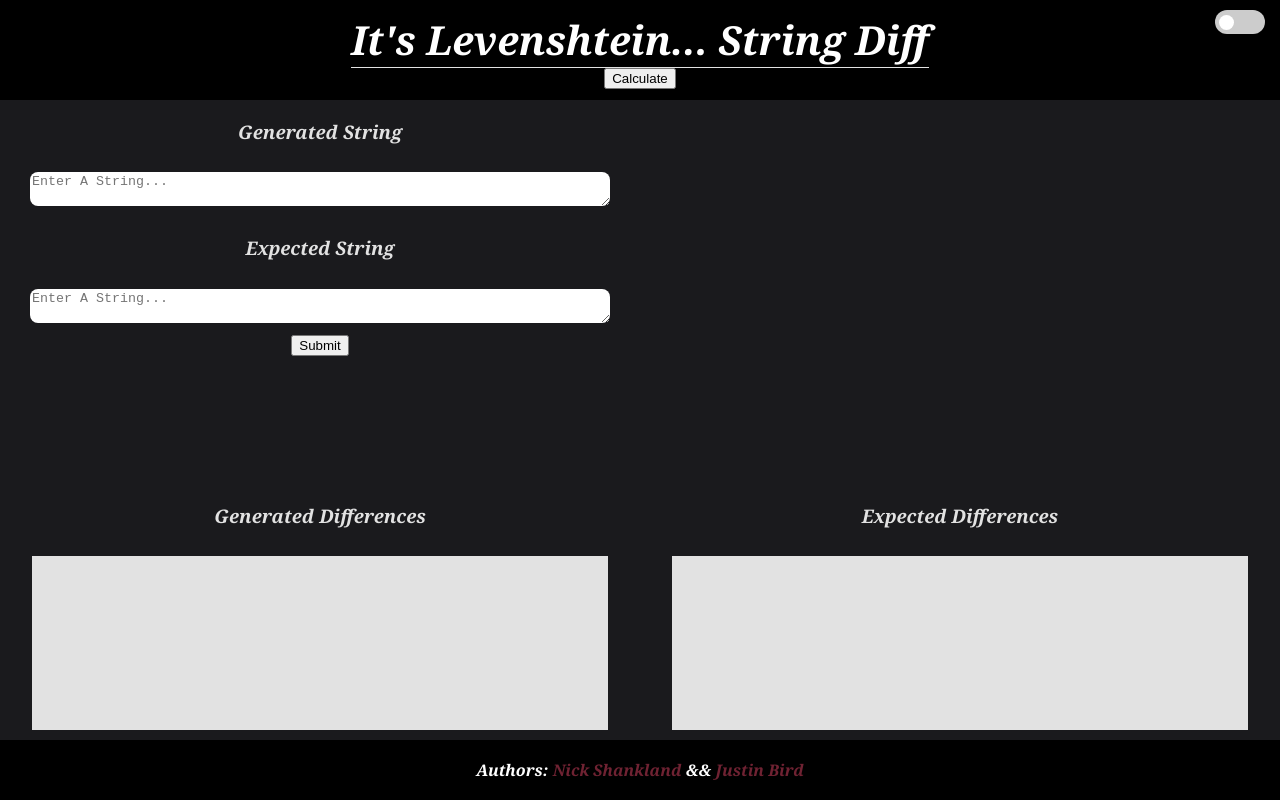
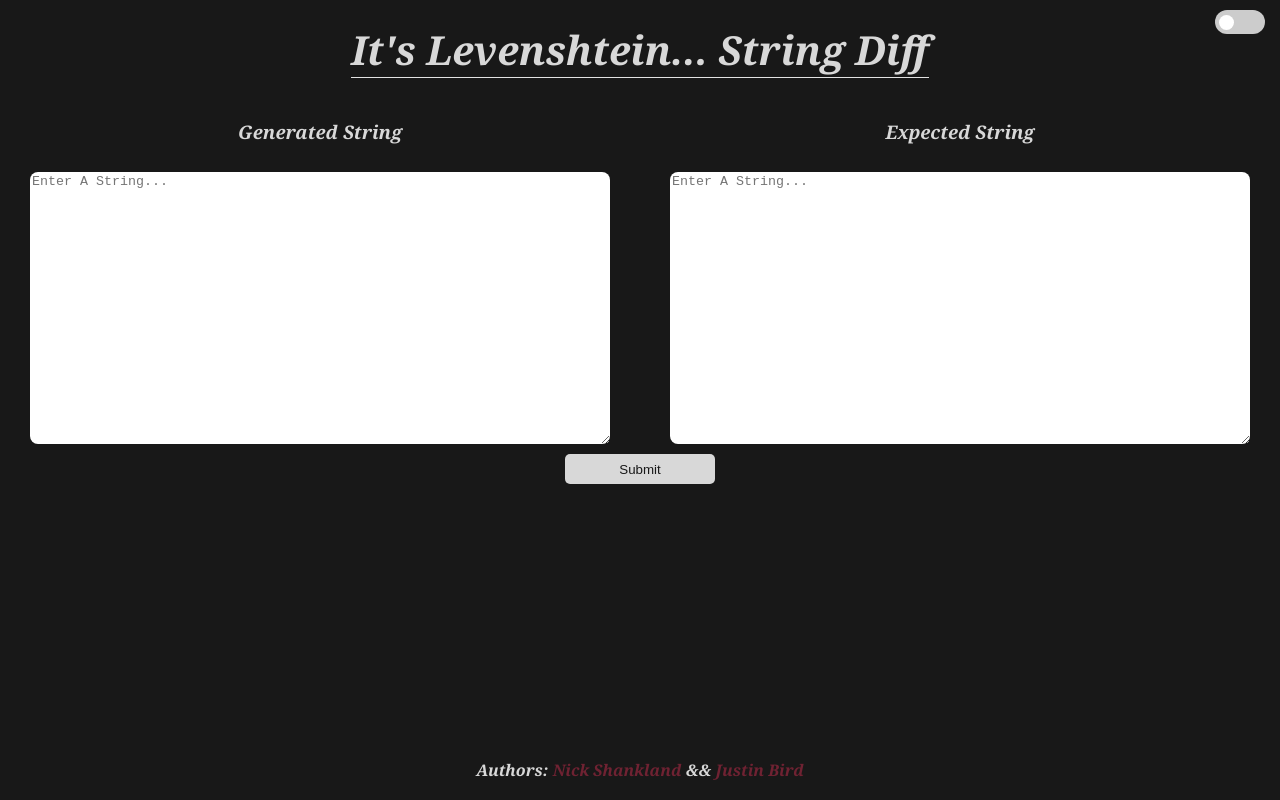
Before and after one commit to string-compare/edit-distance-fe, a React (Create React App) app: page / in a window 1280 px wide. Built offline with nearby package versions, Linux system fonts and the light colour scheme.

Commit message:
added the dark mode functionality, fixed some minor styling

```diff
--- a/src/App.css
+++ b/src/App.css
@@ -1,9 +1,14 @@
-.app {
+.appDark {
   height: 100vh;
   width: 100vw;
   text-align: center;
   display: grid;
   font-family: "Noto Serif", serif;
+  background-color: rgb(24, 24, 24);
+  color: rgb(216, 216, 216);
+  -webkit-transition: background-color 500ms linear;
+  -ms-transition: background-color 500ms linear;
+  transition: background-color 500ms linear;
   grid-template-columns: 100vw;
   grid-template-rows: 100px 80vh 1fr;
   grid-template-areas:
@@ -11,3 +16,56 @@
     "main"
     "footer";
 }
+
+.appDark input[type="submit"] {
+  background-color: rgb(216, 216, 216);
+  color: rgb(24, 24, 24);
+  border: none;
+  width: 150px;
+  height: 30px;
+  border-radius: 5px;
+  cursor: pointer;
+}
+
+.appDark input[type="submit"]:hover {
+  background-color: rgb(194, 194, 194);
+  -webkit-transition: background-color 200ms linear;
+  -ms-transition: background-color 200ms linear;
+  transition: background-color 200ms linear;
+}
+
+.appLight {
+  height: 100vh;
+  width: 100vw;
+  text-align: center;
+  display: grid;
+  font-family: "Noto Serif", serif;
+  background-color: rgb(216, 216, 216);
+  color: rgb(24, 24, 24);
+  -webkit-transition: background-color 500ms linear;
+  -ms-transition: background-color 500ms linear;
+  transition: background-color 500ms linear;
+  grid-template-columns: 100vw;
+  grid-template-rows: 100px 80vh 1fr;
+  grid-template-areas:
+    "header"
+    "main"
+    "footer";
+}
+
+.appLight input[type="submit"] {
+  background-color: rgb(24, 24, 24);
+  color: rgb(216, 216, 216);
+  border: none;
+  width: 150px;
+  height: 30px;
+  border-radius: 5px;
+  cursor: pointer;
+}
+
+.appLight input[type="submit"]:hover {
+  background-color: rgb(39, 39, 39);
+  -webkit-transition: background-color 200ms linear;
+  -ms-transition: background-color 200ms linear;
+  transition: background-color 200ms linear;
+}
--- a/src/App.tsx
+++ b/src/App.tsx
@@ -1,18 +1,20 @@
-import React from "react";
 import "./App.css";
 import { Header } from "./components/header/Header";
 import { Main } from "./components/main/Main";
 import { Sidebar } from "./components/sidebar/Sidebar";
 import { Footer } from "./components/footer/Footer";
 import { useThemeProvider } from "./theme/context-provider";
+import { EditDistanceProvider } from "./editDistance/context-provider";
 
 function App() {
-  const [trigger, { mode, style }] = useThemeProvider();
+  const [_, { mode }] = useThemeProvider();
 
   return (
-    <div className="app" style={style}>
+    <div className={mode}>
       <Header />
-      <Main />
+      <EditDistanceProvider>
+        <Main />
+      </EditDistanceProvider>
       <Sidebar />
       <Footer />
     </div>
--- a/src/components/header/Header.tsx
+++ b/src/components/header/Header.tsx
@@ -3,14 +3,9 @@ import styles from "./Header.module.css";
 import { useEditDistance } from "../../editDistance/context-provider";
 
 export const Header = () => {
-  const [trigger, { isLoading, result }] = useEditDistance();
-
-  const handleOnClick = () => trigger;
-
   return (
     <section className={styles.header}>
       <h1>It's Levenshtein... String Diff</h1>
-      <button onClick={handleOnClick}>Calculate</button>
     </section>
   );
 };
--- a/src/components/main/Main.module.css
+++ b/src/components/main/Main.module.css
@@ -1,22 +1,40 @@
 .main {
   grid-area: main;
-  background-color: #1a1a1d;
-  color: rgb(226, 226, 226);
   display: grid;
   grid-template-columns: 50% 50%;
   grid-template-rows: 60% 40%;
   grid-template-areas:
-    "leftTop rightTop"
+    "topForm topForm"
     "leftBottom rightBottom";
 }
 
-.leftTop {
+/* form */
+
+.topForm {
+  grid-area: topForm;
+  display: grid;
+  width: 100%;
+  grid-template-columns: 1fr 1fr;
+  grid-template-rows: 1fr 30px;
+  grid-template-areas:
+    "leftTop rightTop"
+    "submit submit";
+}
+
+.topForm .leftTop {
   grid-area: leftTop;
 }
 
-.rightTop {
+.topForm .rightTop {
   grid-area: rightTop;
 }
+
+.topForm .submitContainer {
+  grid-area: submit;
+  margin: 0 auto;
+}
+
+/* bottom boxes */
 
 .leftBottom {
   grid-area: leftBottom;
--- a/src/components/main/Main.tsx
+++ b/src/components/main/Main.tsx
@@ -10,6 +10,9 @@ export const Main = () => {
 
   const handleOnSubmit = (e: { preventDefault: () => void }) => {
     e.preventDefault();
+    if (genString && expString) {
+      trigger(genString, expString);
+    }
   };
 
   const handleOnChange = (e: React.ChangeEvent<HTMLTextAreaElement>) => {
@@ -22,7 +25,7 @@ export const Main = () => {
 
   return (
     <div className={styles.main}>
-      <form>
+      <form className={styles.topForm}>
         <div className={styles.leftTop}>
           <StringEntry
             name="genString"
@@ -41,14 +44,27 @@ export const Main = () => {
             }
           />
         </div>
-        <input type="submit" value="Submit" onClick={handleOnSubmit} />
+        <div className={styles.submitContainer}>
+          <input
+            type="submit"
+            value="Submit"
+            className={styles.submit}
+            onClick={handleOnSubmit}
+          />
+        </div>
       </form>
+      {result.length ? (
+        <>
           <div className={styles.leftBottom}>
             <StringResult title={"Generated Differences"} />
           </div>
           <div className={styles.rightBottom}>
             <StringResult title={"Expected Differences"} />
           </div>
+        </>
+      ) : isLoading ? (
+        <div className={styles.loading}>Loading...</div>
+      ) : null}
     </div>
   );
 };
--- a/src/components/sidebar/Sidebar.tsx
+++ b/src/components/sidebar/Sidebar.tsx
@@ -1,11 +1,17 @@
-import React from "react";
 import styles from "./Sidebar.module.css";
+import { useThemeProvider } from "../../theme/context-provider";
 
 export const Sidebar = () => {
+  const [trigger, { mode }] = useThemeProvider();
+
+  const handleClick = () => {
+    trigger();
+  };
+
   return (
     <div className={styles.sidebar}>
       <label className={styles.switch}>
-        <input type="checkbox" name="" id="" />
+        <input type="checkbox" name="" id="" onClick={handleClick} />
         <span className={`${styles.slider} ${styles.round}`}></span>
       </label>
     </div>
--- a/src/index.tsx
+++ b/src/index.tsx
@@ -3,13 +3,13 @@ import ReactDOM from "react-dom";
 import "./index.css";
 import App from "./App";
 import reportWebVitals from "./reportWebVitals";
-import { EditDistanceProvider } from "./editDistance/context-provider";
+import { ThemeProvider } from "./theme/context-provider";
 
 ReactDOM.render(
   <React.StrictMode>
-    <EditDistanceProvider>
+    <ThemeProvider>
       <App />
-    </EditDistanceProvider>
+    </ThemeProvider>
   </React.StrictMode>,
   document.getElementById("root")
 );
--- a/src/theme/context-provider.tsx
+++ b/src/theme/context-provider.tsx
@@ -3,49 +3,22 @@ import React, { useContext, useState } from "react";
 type ThemeResult = [
   () => void,
   {
-    mode: "light" | "dark";
-    style: {
-      backgroundColor: string;
-      color: string;
-    };
+    mode: "appLight" | "appDark";
   }
 ];
 
-const ThemeContext = React.createContext<ThemeResult>([
-  () => {},
-  {
-    mode: "dark",
-    style: {
-      backgroundColor: "#000",
-      color: "#fff",
-    },
-  },
-]);
+const ThemeContext = React.createContext<ThemeResult | undefined>(undefined);
 
 export const ThemeProvider: React.FC = ({ children }) => {
-  const [mode, setMode] = useState<"light" | "dark">("dark");
-  const [style, setStyle] = useState({
-    backgroundColor: "#000",
-    color: "#fff",
-  });
+  const [mode, setMode] = useState<"appLight" | "appDark">("appDark");
 
   const trigger = () => {
-    setMode(() => (mode === "light" ? "dark" : "light"));
-    if (mode === "light") {
-      setStyle({
-        backgroundColor: "#fff",
-        color: "#000",
-      });
-    } else {
-      setStyle({
-        backgroundColor: "#000",
-        color: "#fff",
-      });
-    }
+    console.log("trigger, triggered");
+    setMode(() => (mode === "appLight" ? "appDark" : "appLight"));
   };
 
   return (
-    <ThemeContext.Provider value={[trigger, { mode, style }]}>
+    <ThemeContext.Provider value={[trigger, { mode }]}>
       {children}
     </ThemeContext.Provider>
   );
@@ -54,5 +27,9 @@ export const ThemeProvider: React.FC = ({ children }) => {
 export const useThemeProvider = () => {
   const context = useContext(ThemeContext);
 
+  if (context === undefined) {
+    throw new Error("useThemeProvider must be used in the ThemeProvider");
+  }
+
   return context;
 };
```
Lines whose indentation alone changed are shown as unchanged.
